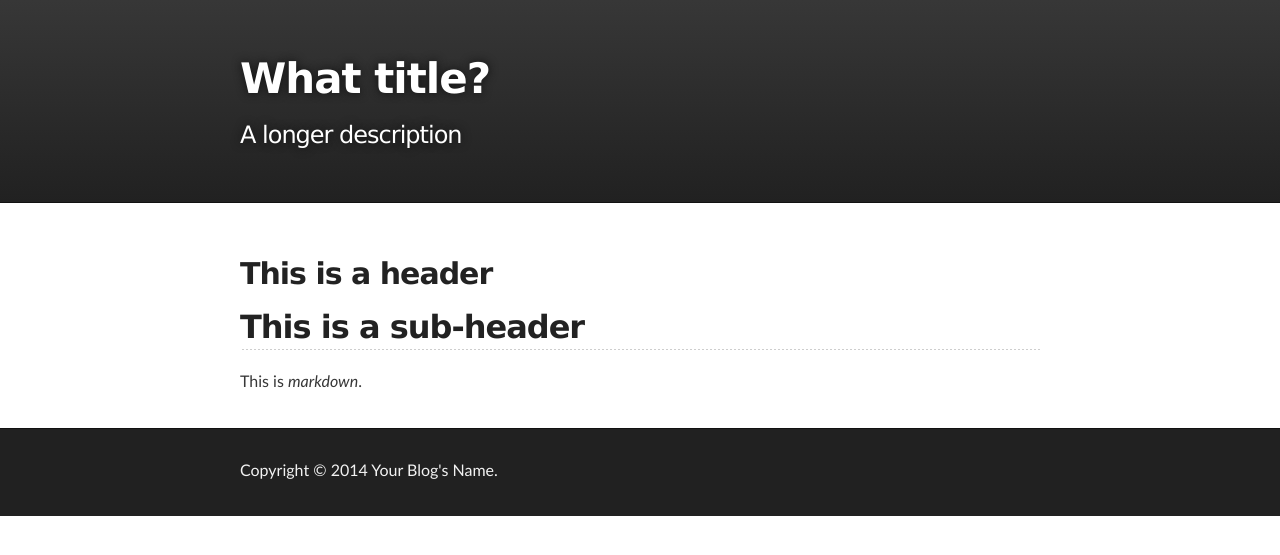
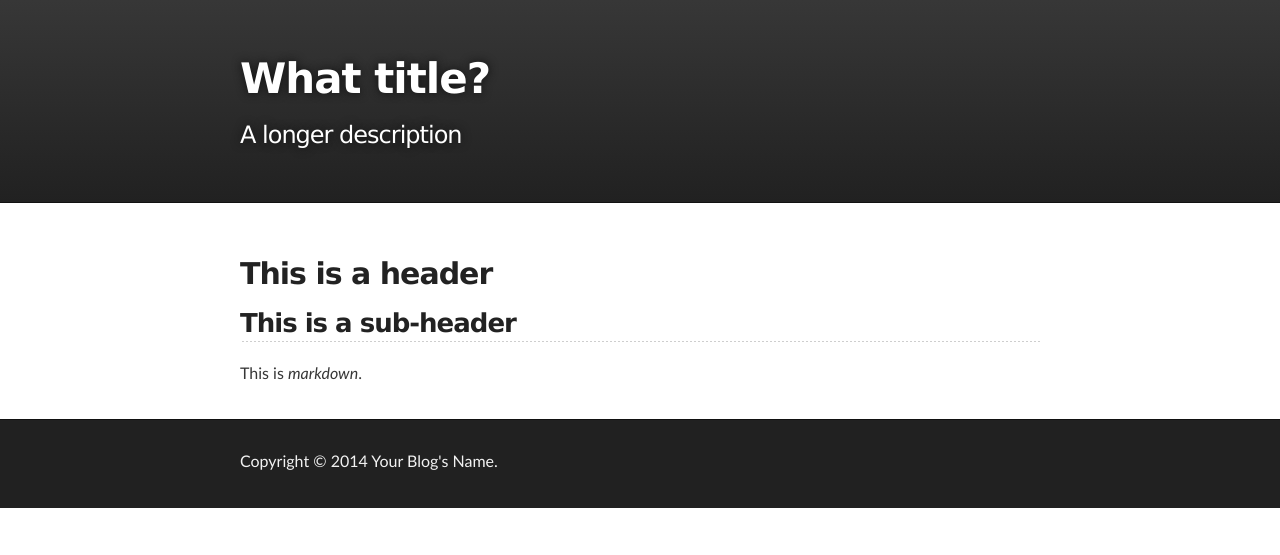
Before and after one commit to Acellera/docs.acellera.com, a Jekyll site: the page built from index.md, in a window 1280 px wide. Shown: the top 555 px of the page. Built offline with Jekyll 4.4.1, drawn with Linux system fonts in a browser that asks for light colours.

Commit message:
Update stylesheet.css

```diff
--- a/stylesheets/stylesheet.css
+++ b/stylesheets/stylesheet.css
@@ -73,7 +73,7 @@ h1 {
 
 h2 {
   padding-bottom: 10px;
-  font-size: 32px;
+  font-size: 26px;
   background: url('../images/bg_hr.png') repeat-x bottom;
 }
 
```
